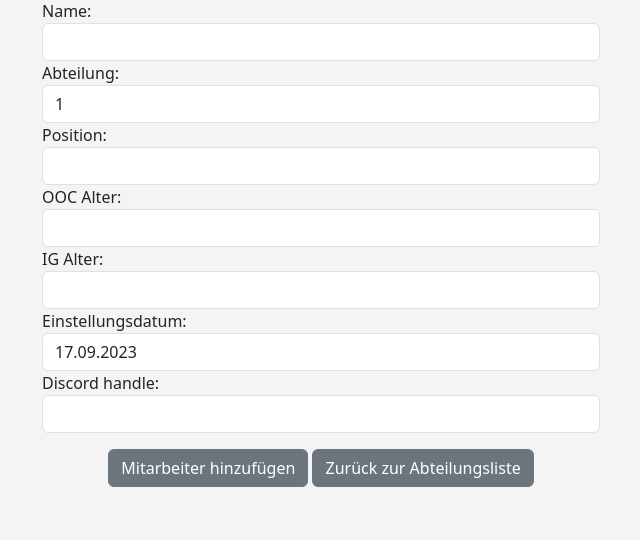
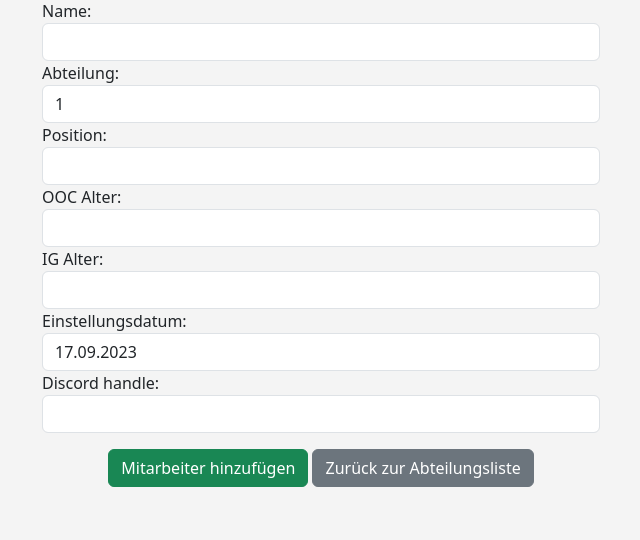
Before and after one commit to Ma-Ko-dev/Roleplay_Employee_Manager, a Flask app: page /add_employee/1 in a window 1280 px wide. Shown: the part 156-696 px from the top of the page, without its empty margins (319-959 px from the left). Run offline with Flask 3, Linux system fonts and the light colour scheme; a user stored in the database is signed in; tables that the repository leaves empty hold one stand-in row (values such as "Sample post"); some libraries are stand-ins or nearby versions.

Commit message:
Little changes to html files.

```diff
--- a/templates/add_employee.html
+++ b/templates/add_employee.html
@@ -50,7 +50,7 @@
 
             <!-- Ändere die Klasse des primären Buttons und füge benutzerdefinierten Leerraum hinzu -->
             <div class="form-group mt-3 text-center">
-                <button type="submit" class="btn btn-secondary">{{ form.submit.label }}</button>
+                <button type="submit" class="btn btn-success">{{ form.submit.label }}</button>
                 <a href="{{ url_for('department_list', dep=dep) }}" class="btn btn-secondary ml-2">Zurück zur Abteilungsliste</a>
             </div>
         </div>
--- a/templates/employee_detail.html
+++ b/templates/employee_detail.html
@@ -75,9 +75,4 @@
     </div>
 </div>
 
-
-
-
-
-
 {% endblock %}
```
